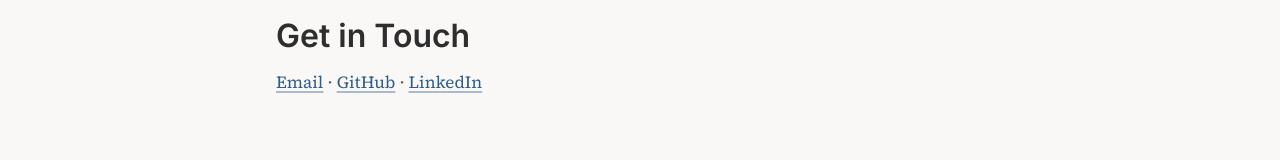
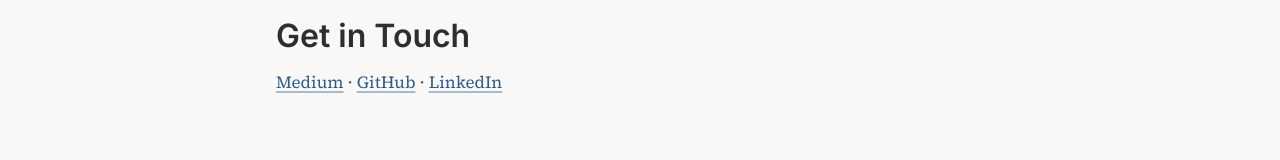
Before and after one commit to alrafiabdullah/next-portfolio, a Next.js app: page /about in a window 1280 px wide. Shown: the part 479-639 px from the top of the page. Built offline with nearby package versions, Linux system fonts and the light colour scheme; no server answers.

Commit message:
Add medium

```diff
--- a/app/about/page.tsx
+++ b/app/about/page.tsx
@@ -38,7 +38,7 @@ export default function AboutPage() {
           Get in Touch
         </h2>
         <p style={{ color: "var(--color-text-secondary)" }}>
-          <a href="mailto:abdullah@abdullahalrafi.com">Email</a> ·{" "}
+          <a href="https://abdullahalrafi.medium.com" target="_blank" rel="noopener noreferrer">Medium</a> ·{" "}
           <a href="https://github.com/alrafiabdullah" target="_blank" rel="noopener noreferrer">
             GitHub
           </a>{" "}
```
